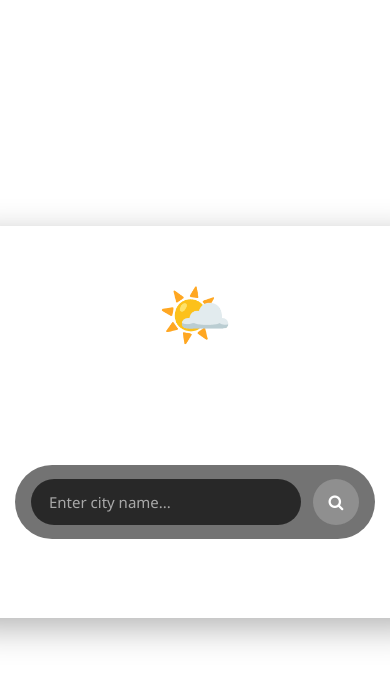
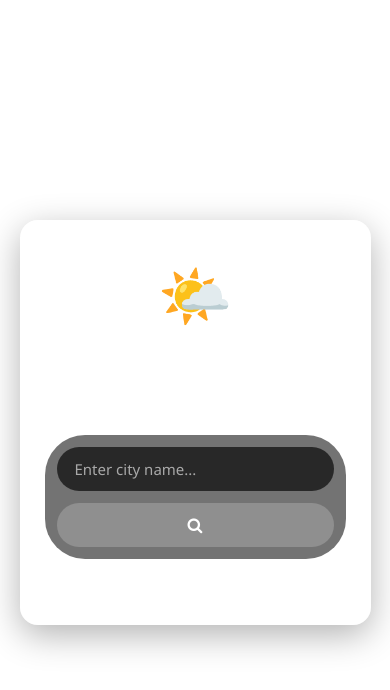
Before and after one commit to monikanimmana/weather_forecast_application, a Django app: template Weather_Forecast/templates/weather_report.html in a window 390 px wide; the page is wider, and only the part inside the window is pictured. Shown: the top 690 px of that part. Run offline with Django 5.2, Linux system fonts and the light colour scheme; the template is opened without the code that fills it, so the values that code supplies are empty.

Commit message:
Adding mobile responsive code

```diff
--- a/Weather_Forecast/static/weather_report.css
+++ b/Weather_Forecast/static/weather_report.css
@@ -264,3 +264,119 @@ body {
     transform: translateY(0);
   }
 }
+
+/* ================= RESPONSIVE DESIGN ================= */
+
+/* Tablets */
+@media (max-width: 1024px) {
+
+  .main-weather h1 {
+    font-size: 30px;
+  }
+
+  .main-weather h2 {
+    font-size: 50px;
+  }
+
+  .weather-grid {
+    grid-template-columns: repeat(2, 1fr);
+  }
+}
+
+/* Mobile Devices */
+@media (max-width: 768px) {
+
+  body {
+    justify-content: flex-start;
+  }
+
+  /* HERO SCREEN */
+  .hero-card {
+    padding: 32px 24px;
+    width: 90%;
+  }
+
+  .title {
+    font-size: 26px;
+  }
+
+  .tagline {
+    font-size: 13px;
+  }
+
+  .hero-search {
+    flex-direction: column;
+    padding: 12px;
+  }
+
+  .hero-search input {
+    width: 100%;
+  }
+
+  .hero-search button {
+    width: 100%;
+    border-radius: 30px;
+    height: 44px;
+  }
+
+  /* TOP SEARCH BAR */
+  .search-container {
+    width: 90%;
+    padding: 10px;
+  }
+
+  .search-container input {
+    width: 100%;
+  }
+
+  /* MAIN WEATHER */
+  .main-weather {
+    padding: 24px 18px;
+    width: 90%;
+  }
+
+  .main-weather h1 {
+    font-size: 24px;
+  }
+
+  .main-weather h2 {
+    font-size: 42px;
+  }
+
+  .main-weather h2 span {
+    font-size: 24px;
+  }
+
+  /* WEATHER GRID */
+  .weather-grid {
+    grid-template-columns: 1fr;
+    width: 90%;
+    gap: 16px;
+    margin-top: 35px;
+  }
+
+  .weather-card {
+    padding: 22px 18px;
+  }
+}
+
+/* Extra Small Phones */
+@media (max-width: 480px) {
+
+  .main-weather h2 {
+    font-size: 36px;
+  }
+
+  .weather-card img {
+    width: 46px;
+    height: 46px;
+  }
+
+  .weather-card h3 {
+    font-size: 15px;
+  }
+
+  .weather-card p {
+    font-size: 14px;
+  }
+}
```
